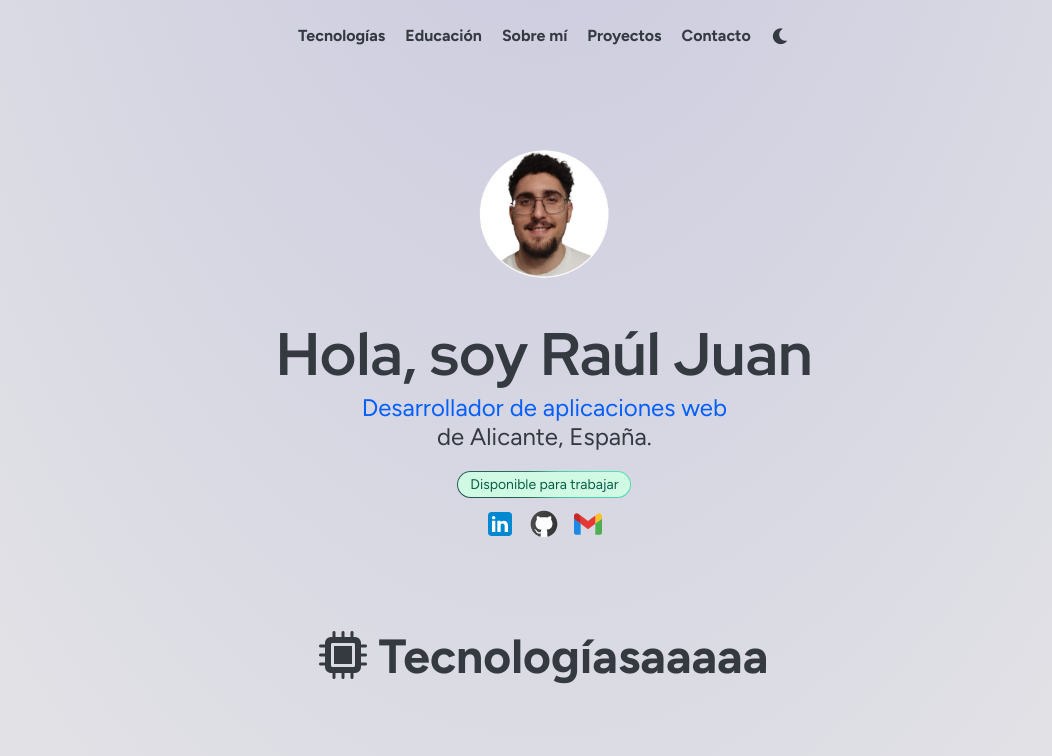
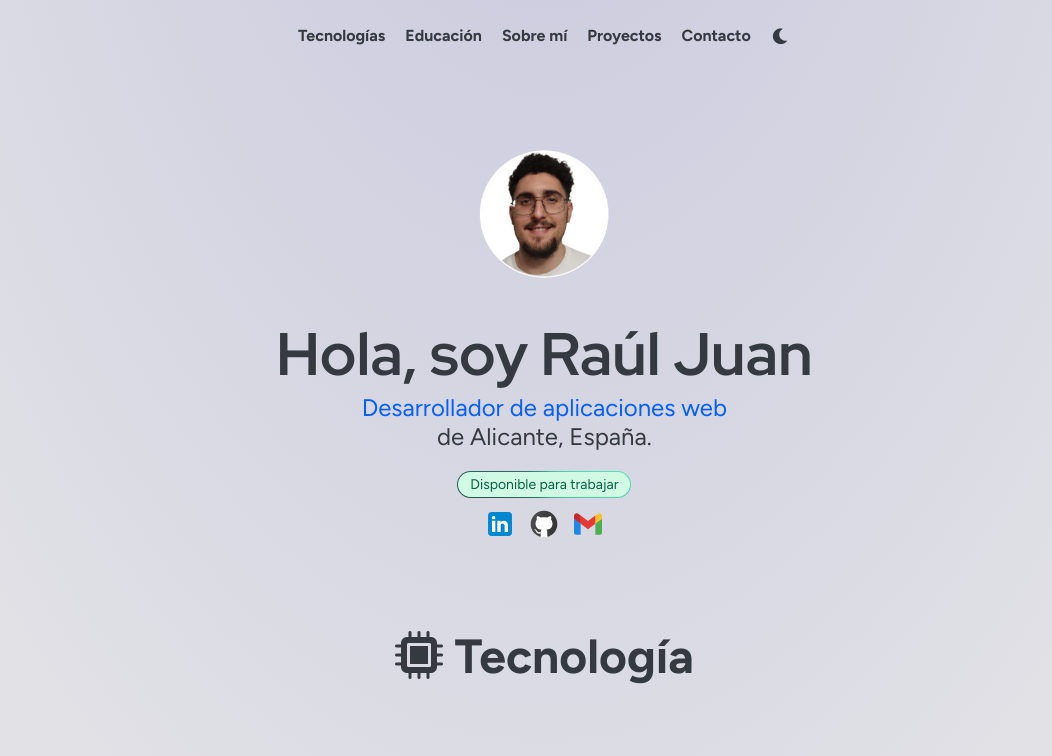
Before and after one commit to SrLopus/Portfolio, a React (Vite) app: page / in a window 1280 px wide. Shown: the top 756 px of the page, without its empty margins (96-1148 px from the left). Built offline with nearby package versions, Linux system fonts and the light colour scheme.

Commit message:
Corrige el texto del encabezado "Tecnologías" en App.jsx

```diff
--- a/src/App.jsx
+++ b/src/App.jsx
@@ -55,7 +55,7 @@ function App(){
       <Presentacion modo={modo}/>
       <p id="tecnologias"></p><br/>
       <h1 className="tituloSection animate__animated animate__bounceInDown" data-aos="fade-down" data-aos-offset="200">
-        <i className="fa-solid fa-microchip"></i> Tecnologíasaaaaa</h1>
+        <i className="fa-solid fa-microchip"></i> Tecnología</h1>
       <Tecnologias></Tecnologias>
       <p id="educacion"></p><br/>
       <h1 className="tituloSection" data-aos="fade-up" data-aos-offset="200"><i className="fa-solid fa-graduation-cap"></i> Educación</h1>
```
